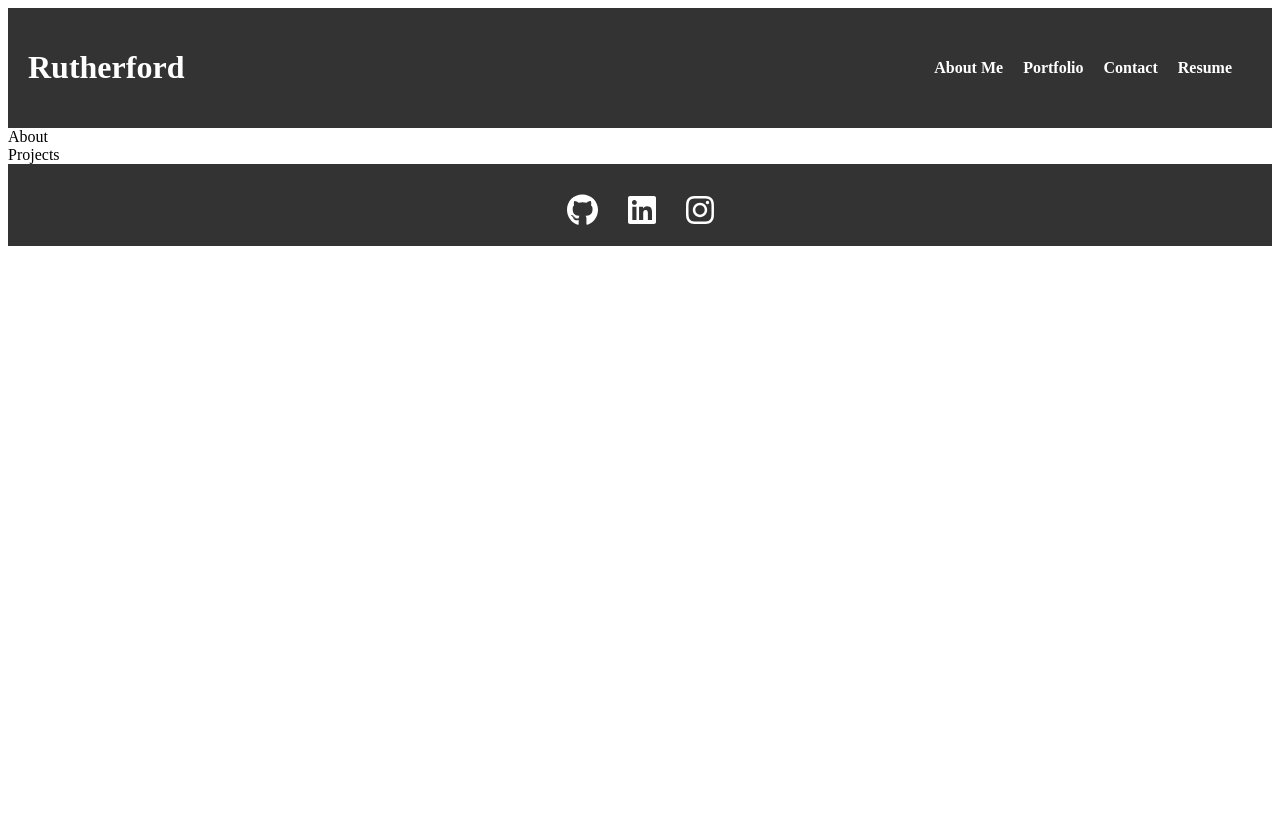
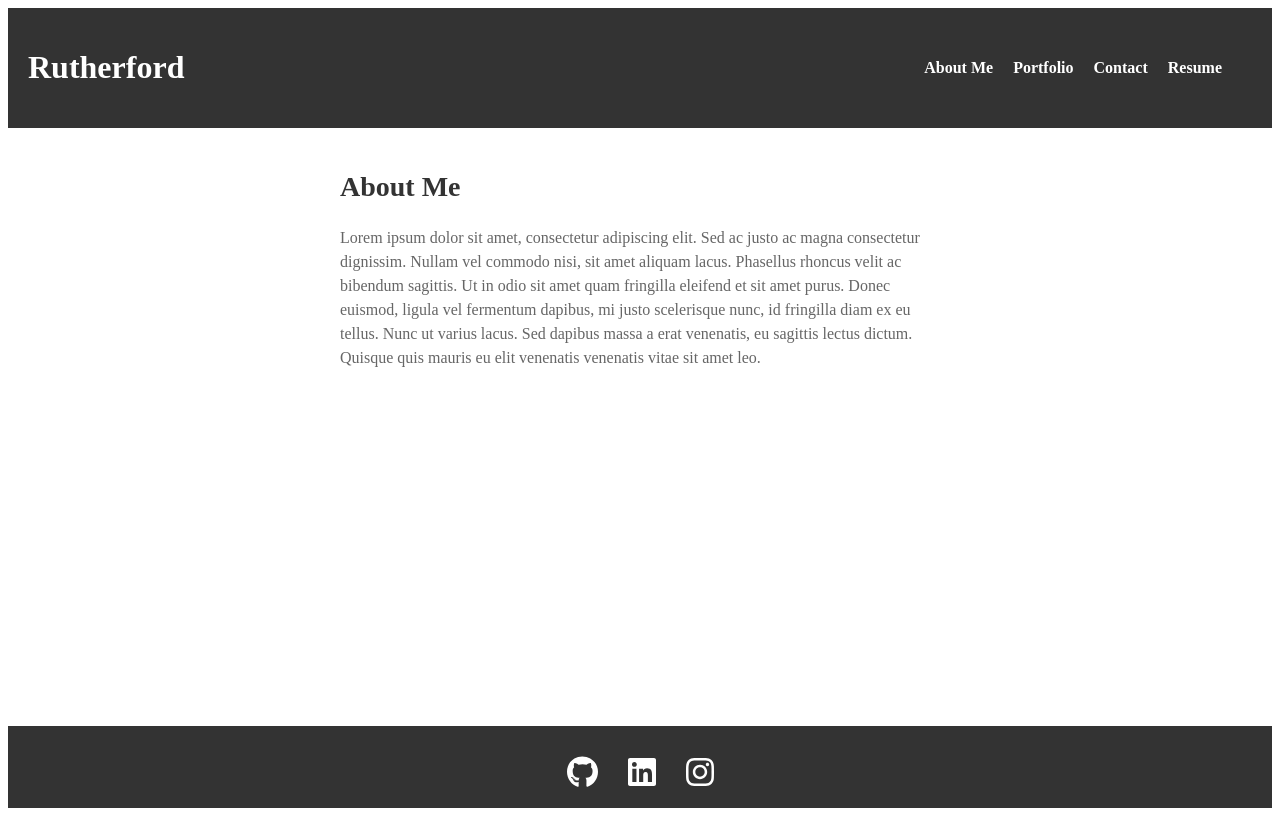
Before and after one commit to ScottGCode/ReactPortfolio, a React (Vite) app: page / in a window 1280 px wide. Built offline with nearby package versions, Linux system fonts and the light colour scheme.

Commit message:
added styling to header nav footer

```diff
--- a/src/App.css
+++ b/src/App.css
@@ -1,22 +1,30 @@
-.header-navbar-container {
+/* App.css */
+
+.react-app {
+  min-height: 100vh;
   display: flex;
+  flex-direction: column; /* Arrange children vertically */
+}
+
+.header-container {
   justify-content: space-between;
   align-items: center;
   background-color: #333;
   padding: 10px;
 }
-/* Add styles for Header */
+
 header {
   background-color: #333;
   padding: 10px;
   display: flex;
-    justify-content: start;
+  align-items: center; /* Align items vertically */
   color: white;
 }
-/* Add styles for Navbar */
+
 nav {
   background-color: #333;
   padding: 10px;
+  margin-left: auto;
 }
 
 ul {
@@ -43,6 +51,7 @@ footer {
   background-color: #333;
   padding: 20px;
   text-align: center;
+  margin-top: auto;
 }
 
 .social-icons {
@@ -60,3 +69,20 @@ footer {
 .social-icons a:hover {
   color: #61dafb; /* Change the color on hover if needed */
 }
+
+.about-me-container {
+  max-width: 600px;
+  margin: 0 auto;
+  padding: 20px;
+}
+
+.about-me-container h2 {
+  font-size: 28px;
+  color: #333;
+}
+
+.about-me-container p {
+  font-size: 16px;
+  line-height: 1.5;
+  color: #666;
+}
--- a/src/App.jsx
+++ b/src/App.jsx
@@ -10,14 +10,13 @@ import Project from './components/Project';
 function App() {
   return (
     <Router>
-    <div className="bucket-app">
+    <div className="react-app">
+      <Header />
       <Routes>
-        <Route path="/about" component={About} />
-        <Route path="/projects" component={Project} />
+        <Route path="/" element={<About />} />
+        <Route path="/about" component={<About />} />
+        <Route path="/projects" component={<Project />} />
       </Routes>
-      <Header />
-      <About />
-      <Project />
       <Footer />
     </div>
     </Router>
--- a/src/components/About.jsx
+++ b/src/components/About.jsx
@@ -2,7 +2,17 @@ import React from 'react'
 
 function About() {
     return (
-        <div>About</div>
-    )
+        <div className='about-me-container'>
+            <h2>About Me</h2>
+            <p>
+            Lorem ipsum dolor sit amet, consectetur adipiscing elit. Sed ac justo ac magna consectetur
+        dignissim. Nullam vel commodo nisi, sit amet aliquam lacus. Phasellus rhoncus velit
+        ac bibendum sagittis. Ut in odio sit amet quam fringilla eleifend et sit amet purus.
+        Donec euismod, ligula vel fermentum dapibus, mi justo scelerisque nunc, id fringilla
+        diam ex eu tellus. Nunc ut varius lacus. Sed dapibus massa a erat venenatis, eu sagittis
+        lectus dictum. Quisque quis mauris eu elit venenatis venenatis vitae sit amet leo.
+            </p>
+        </div>
+    );
 }
 export default About
--- a/src/components/Header.jsx
+++ b/src/components/Header.jsx
@@ -3,13 +3,11 @@ import Navbar from './Navigation'
 
 function Header() {
     return (
-        <div className='header-navbar-container'>
+        <div className='header-container'>
         <header>
             <h1>Rutherford</h1>
+            <Navbar />
         </header>
-        <div>
-            <Navbar />
-        </div>
         </div>
     );
 }
```
Lines whose indentation alone changed are shown as unchanged.
